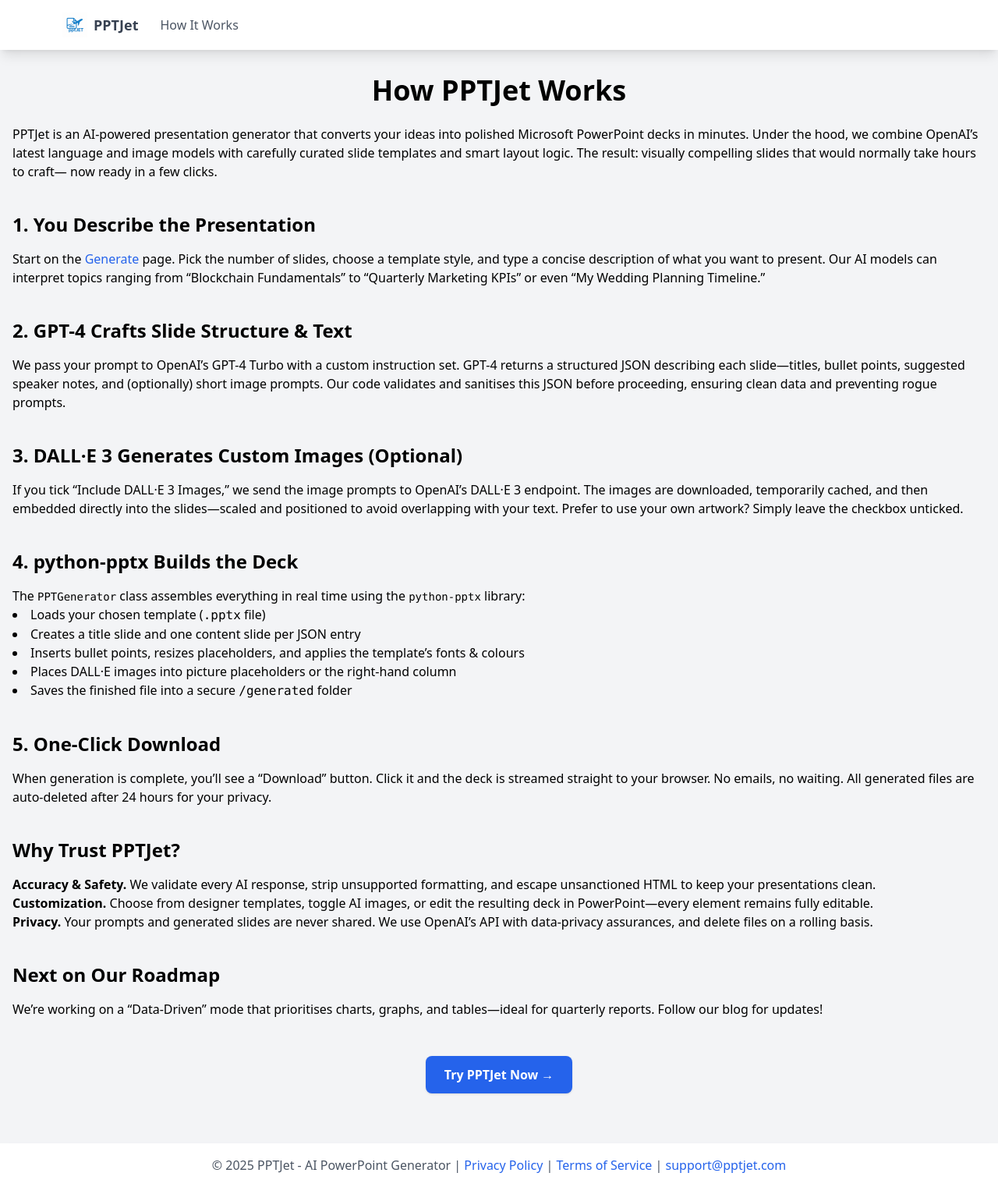
After one commit to techanyday/pptjetz, a Flask app: page /how-it-works in a window 1280 px wide. The commit adds this page. Shown: the whole page at 78% size. Run offline with Flask 3, Linux system fonts and the light colour scheme; some libraries are stand-ins or nearby versions.

Commit message:
Content: add rich 'How It Works' page and nav link

```diff
--- a/app/routes.py
+++ b/app/routes.py
@@ -67,6 +67,15 @@
 @bp.route("/terms")
 def terms():
     return render_template('terms.html', user=current_user, current_date='May 13, 2025')
+
+# ------------------
+# Informational pages
+# ------------------
+
+@bp.route("/how-it-works")
+def how_it_works():
+    """Render a rich, text-heavy explanation of how PPTJet works."""
+    return render_template('how_it_works.html', user=current_user)
 
 @bp.route("/login")
 def login():
--- a/app/templates/base.html
+++ b/app/templates/base.html
@@ -38,6 +38,7 @@
                             <img src="{{ url_for('static', filename='images/logo.png') }}" alt="PPTJet logo" class="h-8 w-8 mr-2"> <span class="font-semibold text-gray-700 text-lg">PPTJet</span>
                         </a>
                     </div>
+                    <a href="{{ url_for('main.how_it_works') }}" class="flex items-center py-4 text-gray-600 hover:text-blue-600">How&nbsp;It&nbsp;Works</a>
                     {% if current_user.is_authenticated %}
                     <a href="{{ url_for('main.dashboard') }}" class="flex items-center py-4 text-gray-600 hover:text-blue-600">Dashboard</a>
                     {% if current_user.is_authenticated and current_user.is_admin %}
--- /dev/null
+++ b/app/templates/how_it_works.html
@@ -0,0 +1,87 @@
+{% extends "base.html" %}
+
+{% block title %}How It Works | PPTJet{% endblock %}
+
+{% block content %}
+<div class="prose lg:prose-lg mx-auto">
+    <h1 class="text-4xl font-bold mb-6 text-center">How PPTJet Works</h1>
+
+    <p>
+        PPTJet is an AI-powered presentation generator that converts your ideas into polished
+        Microsoft PowerPoint decks in minutes. Under the hood, we combine OpenAI’s latest
+        language and image models with carefully curated slide templates and smart layout
+        logic. The result: visually compelling slides that would normally take hours to craft—
+        now ready in a few clicks.
+    </p>
+
+    <h2 class="mt-10 mb-4 font-semibold text-2xl">1. You Describe the Presentation</h2>
+    <p>
+        Start on the <a href="{{ url_for('main.generate') }}" class="text-blue-600 hover:underline">Generate</a> page.
+        Pick the number of slides, choose a template style, and type a concise description of
+        what you want to present. Our AI models can interpret topics ranging from “Blockchain
+        Fundamentals” to “Quarterly Marketing KPIs” or even “My Wedding Planning Timeline.”
+    </p>
+
+    <h2 class="mt-10 mb-4 font-semibold text-2xl">2. GPT-4 Crafts Slide Structure & Text</h2>
+    <p>
+        We pass your prompt to OpenAI’s GPT-4 Turbo with a custom instruction set. GPT-4
+        returns a structured JSON describing each slide—titles, bullet points, suggested
+        speaker notes, and (optionally) short image prompts. Our code validates and sanitises
+        this JSON before proceeding, ensuring clean data and preventing rogue prompts.
+    </p>
+
+    <h2 class="mt-10 mb-4 font-semibold text-2xl">3. DALL·E 3 Generates Custom Images (Optional)</h2>
+    <p>
+        If you tick “Include DALL·E 3 Images,” we send the image prompts to OpenAI’s DALL·E 3
+        endpoint. The images are downloaded, temporarily cached, and then embedded directly
+        into the slides—scaled and positioned to avoid overlapping with your text.
+        Prefer to use your own artwork? Simply leave the checkbox unticked.
+    </p>
+
+    <h2 class="mt-10 mb-4 font-semibold text-2xl">4. python-pptx Builds the Deck</h2>
+    <p>
+        The <code class="text-sm">PPTGenerator</code> class assembles everything in real time using the
+        <code class="text-sm">python-pptx</code> library:
+    </p>
+    <ul class="list-disc list-inside">
+        <li>Loads your chosen template (<code>.pptx</code> file)</li>
+        <li>Creates a title slide and one content slide per JSON entry</li>
+        <li>Inserts bullet points, resizes placeholders, and applies the template’s fonts & colours</li>
+        <li>Places DALL·E images into picture placeholders or the right-hand column</li>
+        <li>Saves the finished file into a secure <code>/generated</code> folder</li>
+    </ul>
+
+    <h2 class="mt-10 mb-4 font-semibold text-2xl">5. One-Click Download</h2>
+    <p>
+        When generation is complete, you’ll see a “Download” button. Click it and the deck is
+        streamed straight to your browser. No emails, no waiting. All generated files are
+        auto-deleted after 24 hours for your privacy.
+    </p>
+
+    <h2 class="mt-10 mb-4 font-semibold text-2xl">Why Trust PPTJet?</h2>
+    <p>
+        <strong>Accuracy & Safety.</strong> We validate every AI response, strip unsupported
+        formatting, and escape unsanctioned HTML to keep your presentations clean.
+    </p>
+    <p>
+        <strong>Customization.</strong> Choose from designer templates, toggle AI images, or
+        edit the resulting deck in PowerPoint—every element remains fully editable.
+    </p>
+    <p>
+        <strong>Privacy.</strong> Your prompts and generated slides are never shared. We use
+        OpenAI’s API with data-privacy assurances, and delete files on a rolling basis.
+    </p>
+
+    <h2 class="mt-10 mb-4 font-semibold text-2xl">Next on Our Roadmap</h2>
+    <p>
+        We’re working on a “Data-Driven” mode that prioritises charts, graphs, and tables—ideal
+        for quarterly reports. Follow our blog for updates!
+    </p>
+
+    <div class="text-center mt-12">
+        <a href="{{ url_for('main.generate') }}" class="inline-block bg-blue-600 hover:bg-blue-700 text-white font-semibold py-3 px-6 rounded-lg shadow">
+            Try PPTJet Now →
+        </a>
+    </div>
+</div>
+{% endblock %}
```
